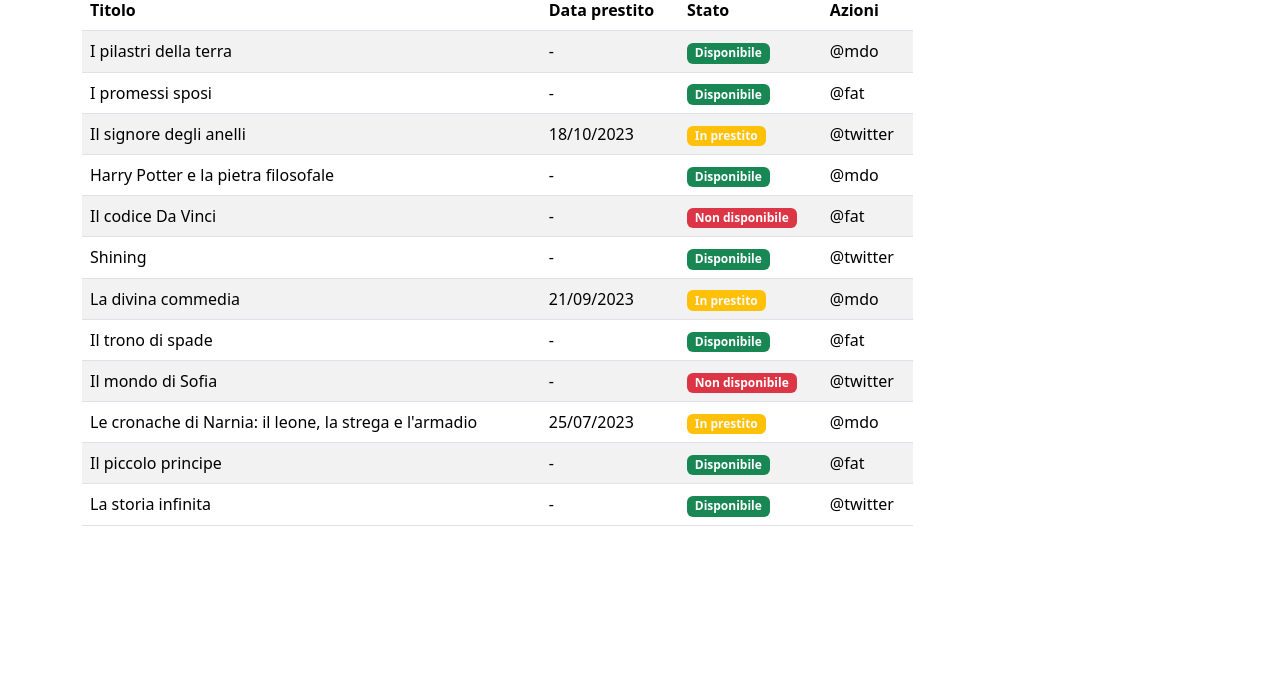
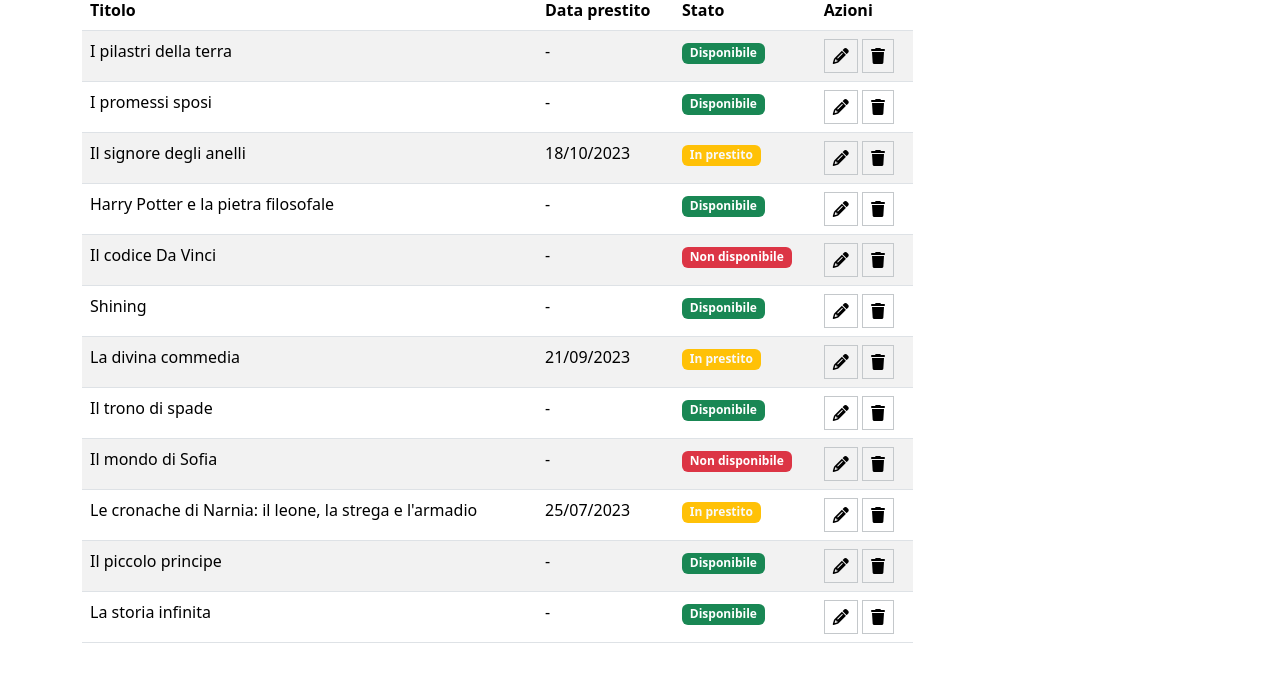
Before and after one commit to Luca-Belardinelli/html-css-bootstrap-dashboard, a plain HTML site: page index.html in a window 1280 px wide. Shown: the part 156-839 px from the top of the page. Before the commit the page ends 800 px from the top, so only its background shows below. Drawn offline with nearby package versions, Linux system fonts and the light colour scheme.

Commit message:
tabella todo

```diff
--- a/index.html
+++ b/index.html
@@ -13,6 +13,9 @@
     <link rel="preconnect" href="https://fonts.googleapis.com">
     <link rel="preconnect" href="https://fonts.gstatic.com" crossorigin>
     <link href="https://fonts.googleapis.com/css2?family=Montserrat:ital,wght@0,100..900;1,100..900&family=Nerko+One&family=Roboto:ital,wght@0,100;0,300;0,400;0,500;0,700;0,900;1,100;1,300;1,400;1,500;1,700;1,900&display=swap" rel="stylesheet">
+
+    <link rel="stylesheet" href="https://cdnjs.cloudflare.com/ajax/libs/font-awesome/6.7.1/css/all.min.css" integrity="sha512-5Hs3dF2AEPkpNAR7UiOHba+lRSJNeM2ECkwxUIxC1Q/FLycGTbNapWXB4tP889k5T5Ju8fs4b1P5z/iB4nMfSQ==" crossorigin="anonymous" referrerpolicy="no-referrer"/>
+
 
     <link rel="stylesheet" href="repo/css/style.css">
 
@@ -97,7 +100,7 @@
                         <div class="col">
                           <h2>Catalogo Libri</h2>
                         </div>
-                        <div class="col"> <button type="button" class="btn btn-primary">Aggiungi Libro</button></div>
+                        <div class="col text-end"> <button type="button" class="btn btn-primary">Aggiungi Libro</button></div>
                     </div>
                     <!-- tabella -->
                     <table class="table  table-striped table-hover">
@@ -113,79 +116,119 @@
                         <tbody>
                           <tr>
                             <td>I pilastri della terra</td>
-                            <td>-</td>
+                            <td  class="d-none d-md-table-cell">-</td>
                             <td><span class="badge text-bg-success">Disponibile</span></td>
-                            <td >@mdo</td>
+                            <td ><i class="fa-solid fa-pencil border  border-secondary-subtle p-2"></i> <i class="fa-solid fa-trash border border-secondary-subtle p-2"></i></td>
                           </tr>
                           <tr>
                             <td>I promessi sposi</td>
-                            <td>-</td>
+                            <td  class="d-none d-md-table-cell">-</td>
                             <td><span class="badge text-bg-success">Disponibile</span></td>
-                            <td>@fat</td>
+                            <td ><i class="fa-solid fa-pencil border  border-secondary-subtle p-2"></i> <i class="fa-solid fa-trash border border-secondary-subtle p-2"></i></td>
                           </tr>
                           <tr>
                             <td>Il signore degli anelli</td>
-                            <td>18/10/2023</td>
+                            <td  class="d-none d-md-table-cell">18/10/2023</td>
                             <td><span class="badge text-bg-warning text-light">In prestito</span></td>
-                            <td>@twitter</td>
+                            <td ><i class="fa-solid fa-pencil border  border-secondary-subtle p-2"></i> <i class="fa-solid fa-trash border border-secondary-subtle p-2"></i></td>
                           </tr>
                           <tr>
                             <td>Harry Potter e la pietra filosofale</td>
-                            <td>-</td>
+                            <td  class="d-none d-md-table-cell">-</td>
                             <td><span class="badge text-bg-success">Disponibile</span></td>
-                            <td>@mdo</td>
+                            <td ><i class="fa-solid fa-pencil border  border-secondary-subtle p-2"></i> <i class="fa-solid fa-trash border border-secondary-subtle p-2"></i></td>
                           </tr>
                           <tr>
                             <td>Il codice Da Vinci</td>
-                            <td>-</td>
+                            <td  class="d-none d-md-table-cell">-</td>
                             <td><span class="badge text-bg-danger">Non disponibile</span></td>
-                            <td>@fat</td>
+                            <td ><i class="fa-solid fa-pencil border  border-secondary-subtle p-2"></i> <i class="fa-solid fa-trash border border-secondary-subtle p-2"></i></td>
                           </tr>
                           <tr>
                             <td>Shining</td>
-                            <td>-</td>
+                            <td  class="d-none d-md-table-cell">-</td>
                             <td><span class="badge text-bg-success">Disponibile</span></td>
-                            <td>@twitter</td>
+                            <td ><i class="fa-solid fa-pencil border  border-secondary-subtle p-2"></i> <i class="fa-solid fa-trash border border-secondary-subtle p-2"></i></td>
                           </tr>
                           <tr>
                             <td>La divina commedia</td>
-                            <td>21/09/2023</td>
+                            <td  class="d-none d-md-table-cell">21/09/2023</td>
                             <td><span class="badge text-bg-warning text-light">In prestito</span></td>
-                            <td>@mdo</td>
+                            <td ><i class="fa-solid fa-pencil border  border-secondary-subtle p-2"></i> <i class="fa-solid fa-trash border border-secondary-subtle p-2"></i></td>
                           </tr>
                           <tr>
                             <td>Il trono di spade</td>
-                            <td>-</td>
+                            <td  class="d-none d-md-table-cell">-</td>
                             <td><span class="badge text-bg-success">Disponibile</span></td>
-                            <td>@fat</td>
+                            <td ><i class="fa-solid fa-pencil border  border-secondary-subtle p-2"></i> <i class="fa-solid fa-trash border border-secondary-subtle p-2"></i></td>
                           </tr>
                           <tr>
                             <td>Il mondo di Sofia</td>
-                            <td>-</td>
+                            <td  class="d-none d-md-table-cell">-</td>
                             <td><span class="badge text-bg-danger">Non disponibile</span></td>
-                            <td>@twitter</td>
+                            <td ><i class="fa-solid fa-pencil border  border-secondary-subtle p-2"></i> <i class="fa-solid fa-trash border border-secondary-subtle p-2"></i></td>
                           </tr>
                           <tr>
                             <td>Le cronache di Narnia: il leone, la strega e l'armadio</td>
-                            <td>25/07/2023</td>
+                            <td  class="d-none d-md-table-cell">25/07/2023</td>
                             <td><span class="badge text-bg-warning text-light">In prestito</span></td>
-                            <td>@mdo</td>
+                            <td ><i class="fa-solid fa-pencil border  border-secondary-subtle p-2"></i> <i class="fa-solid fa-trash border border-secondary-subtle p-2"></i></td>
                           </tr>
                           <tr>
                             <td>Il piccolo principe</td>
-                            <td>-</td>
+                            <td  class="d-none d-md-table-cell">-</td>
                             <td><span class="badge text-bg-success">Disponibile</span></td>
-                            <td>@fat</td>
+                            <td ><i class="fa-solid fa-pencil border  border-secondary-subtle p-2"></i> <i class="fa-solid fa-trash border border-secondary-subtle p-2"></i></td>
                           </tr>
                           <tr>
                             <td>La storia infinita</td>
-                            <td>-</td>
+                            <td class="d-none d-md-table-cell">-</td>
                             <td><span class="badge text-bg-success">Disponibile</span></td>
-                            <td>@twitter</td>
+                            <td ><i class="fa-solid fa-pencil border  border-secondary-subtle p-2"></i> <i class="fa-solid fa-trash border border-secondary-subtle p-2"></i></td>
                           </tr>
                         </tbody>
                     </table>
                </div>
+
+
+               <div class="col-12 ">
+                <!-- todo tabella -->
+
+
+               </div>
+
+
+
+
+
+
+
+
+
+
+
+
+
+
+
+
+
+
+
+
+
+
+
+
+
+
+
+
+
+
+
+
+
             </div>
         </div>
 
```
